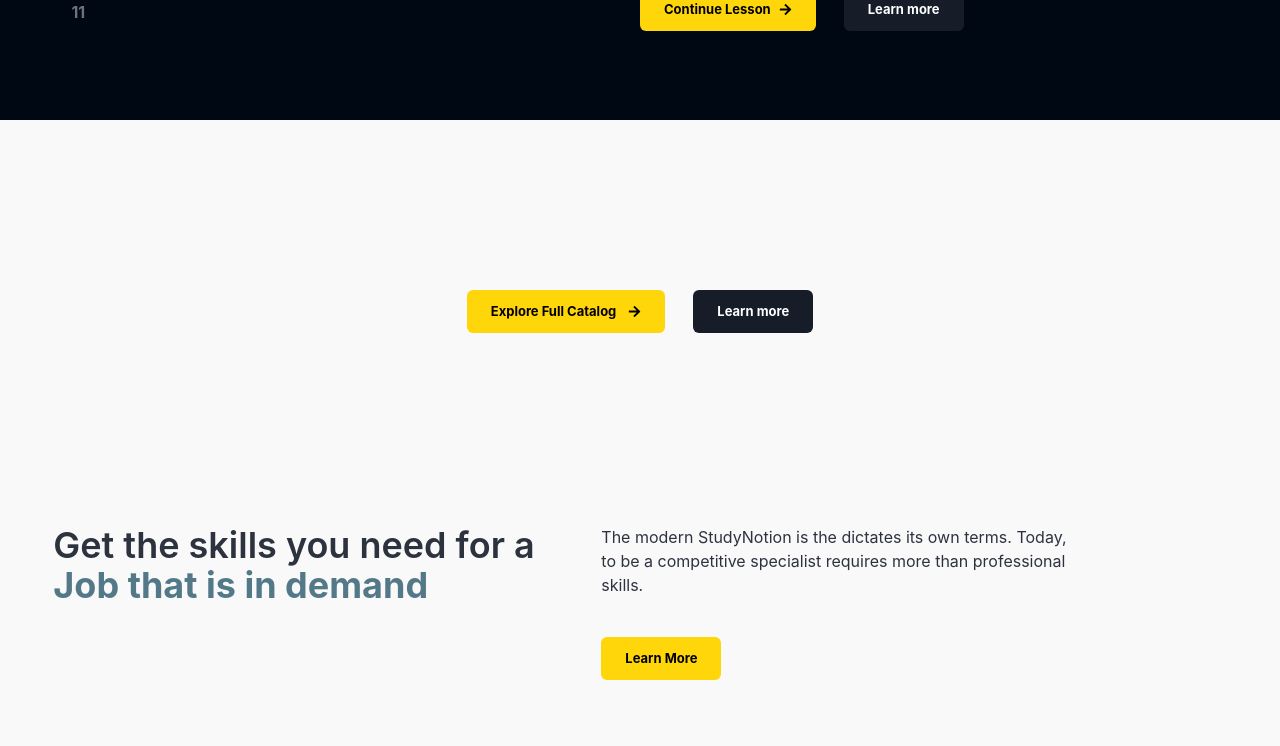
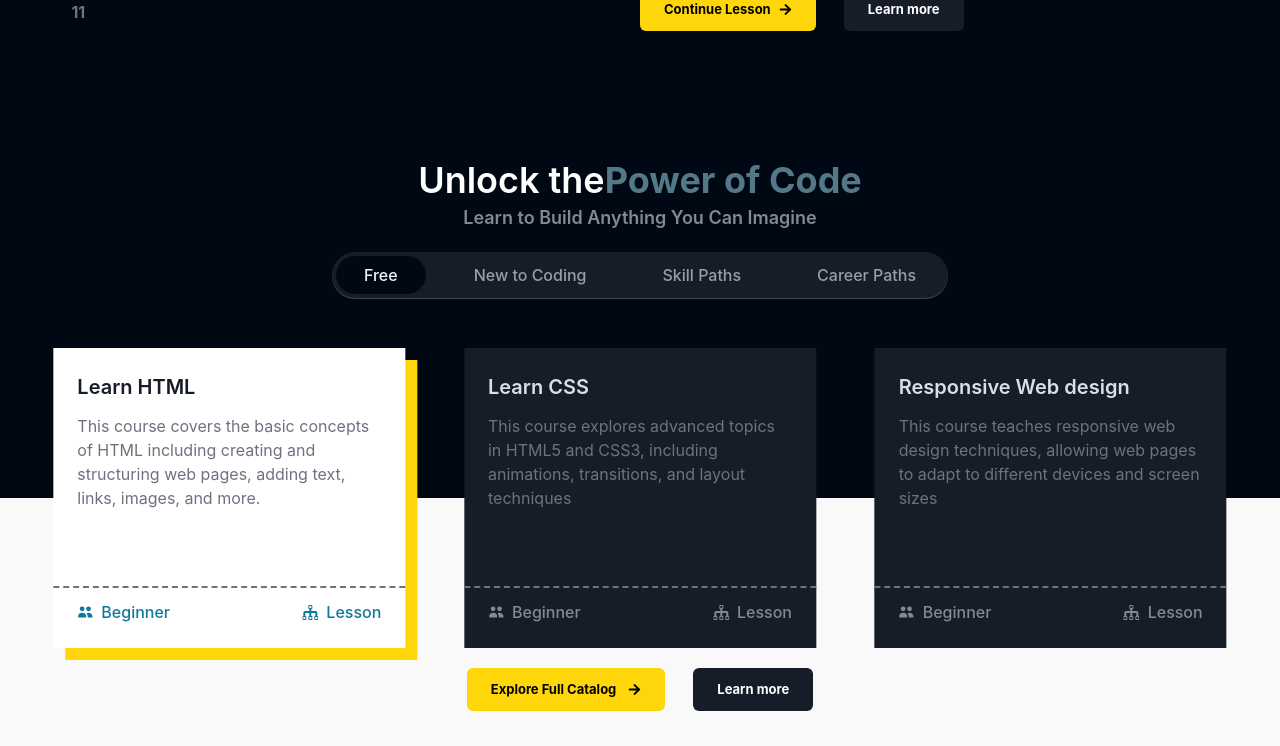
Before and after one commit to ramgpal/GetSkilledOnline_An-Online-Edtech-Platform, a React (Create React App) app: page / in a window 1280 px wide. Shown: the part 1360-2106 px from the top of the page. Built offline with nearby package versions, Linux system fonts and the light colour scheme.

Commit message:
ExploreMore component added

```diff
--- a/src/components/common/Footer.jsx
+++ b/src/components/common/Footer.jsx
@@ -172,7 +172,7 @@
             })}
           </div>
 
-          <div className="text-center">Made with ❤️ CodeHelp © 2023 Studynotion</div>
+          <div className="text-center">Ram G Pal © 2023</div>
         </div>
       </div>
     </div>
--- /dev/null
+++ b/src/components/core/HomePage/CourseCard.jsx
@@ -0,0 +1,50 @@
+import React from "react";
+
+// Importing React Icons
+import { HiUsers } from "react-icons/hi";
+import { ImTree } from "react-icons/im";
+
+const CourseCard = ({ cardData, currentCard, setCurrentCard }) => {
+  return (
+    <div
+      className={`w-[360px] lg:w-[30%] ${
+        currentCard === cardData?.heading
+          ? "bg-white shadow-[12px_12px_0_0] shadow-yellow-50"
+          : "bg-richblack-800"
+      }  text-richblack-25 h-[300px] border-box cursor-pointer`}
+      onClick={() => setCurrentCard(cardData?.heading)}
+    >
+      <div className="border-b-[2px] border-richblack-400 border-dashed h-[80%] p-6 flex flex-col gap-3">
+        <div
+          className={` ${
+            currentCard === cardData?.heading && "text-richblack-800"
+          } font-semibold text-[20px]`}
+        >
+          {cardData?.heading}
+        </div>
+
+        <div className="text-richblack-400">{cardData?.description}</div>
+      </div>
+
+      <div
+        className={`flex justify-between ${
+          currentCard === cardData?.heading ? "text-blue-300" : "text-richblack-300"
+        } px-6 py-3 font-medium`}
+      >
+        {/* Level */}
+        <div className="flex items-center gap-2 text-[16px]">
+          <HiUsers />
+          <p>{cardData?.level}</p>
+        </div>
+
+        {/* Flow Chart */}
+        <div className="flex items-center gap-2 text-[16px]">
+          <ImTree />
+          <p>{cardData?.lessonNumber} Lesson</p>
+        </div>
+      </div>
+    </div>
+  );
+};
+
+export default CourseCard;
--- /dev/null
+++ b/src/components/core/HomePage/ExploreMore.jsx
@@ -0,0 +1,77 @@
+import React, { useState } from "react";
+import HomePageExplore from "../../../data/homepage-explore";
+import HighlightText from "./HighlightText";
+import CourseCard from "./CourseCard";
+
+const tabsName = [
+    "Free",
+    "New to Coding",
+    "Skill Paths",
+    "Career Paths"
+]
+
+const ExploreMore = () => {
+    const [currentTab, setCurrentTab] = useState(tabsName[0]);
+    const [courses, setCourses] = useState(HomePageExplore[0].courses);
+    const [currentCard, setCurrentCard] = useState(
+      HomePageExplore[0].courses[0].heading
+    );
+
+    const setMyCards = (value) => {
+      setCurrentTab(value);
+      const result = HomePageExplore.filter((course) => course.tag === value);
+      setCourses(result[0].courses);
+      setCurrentCard(result[0].courses[0].heading);
+    };
+
+    return (
+      <div>
+        {/* Explore more section */}
+        <div>
+          <div className="text-4xl font-semibold text-center my-10">
+            Unlock the
+            <HighlightText text={"Power of Code"} />
+            <p className="text-center text-richblack-300 text-lg font-semibold mt-1">
+              Learn to Build Anything You Can Imagine
+            </p>
+          </div>
+        </div>
+
+        {/* Tabs Section */}
+        <div className="hidden lg:flex gap-5 -mt-5 mx-auto w-max bg-richblack-800 text-richblack-200 p-1 rounded-full font-medium drop-shadow-[0_1.5px_rgba(255,255,255,0.25)]">
+          {tabsName.map((ele, index) => {
+            return (
+              <div
+                className={` text-[16px] flex flex-row items-center gap-2 ${
+                  currentTab === ele
+                    ? "bg-richblack-900 text-richblack-5 font-medium"
+                    : "text-richblack-200"
+                } px-7 py-[7px] rounded-full transition-all duration-200 cursor-pointer hover:bg-richblack-900 hover:text-richblack-5`}
+                key={index}
+                onClick={() => setMyCards(ele)}
+              >
+                {ele}
+              </div>
+            );
+          })}
+        </div>
+        <div className="hidden lg:block lg:h-[200px]"></div>
+
+        {/* Cards Group */}
+        <div className="lg:absolute gap-10 justify-center lg:gap-0 flex lg:justify-between flex-wrap w-full lg:bottom-[0] lg:left-[50%] lg:translate-x-[-50%] lg:translate-y-[50%] text-black lg:mb-0 mb-7 lg:px-0 px-3">
+          {courses.map((ele, index) => {
+            return (
+              <CourseCard
+                key={index}
+                cardData={ele}
+                currentCard={currentCard}
+                setCurrentCard={setCurrentCard}
+              />
+            );
+          })}
+        </div>
+      </div>
+    );
+  };
+
+  export default ExploreMore;
--- a/src/data/homepage-explore.js
+++ b/src/data/homepage-explore.js
@@ -1,4 +1,4 @@
-export const HomePageExplore = [
+const HomePageExplore = [
     {
         tag: 'Free',
         courses : [
@@ -115,3 +115,5 @@
         ]
     },
 ]
+
+export default HomePageExplore;
--- a/src/pages/Home.jsx
+++ b/src/pages/Home.jsx
@@ -10,6 +10,7 @@
 import TimelineSection from "../components/core/HomePage/TimelineSection";
 import InstructorSection from "../components/core/HomePage/InstructorSection";
 import Footer from "../components/common/Footer";
+import ExploreMore from "../components/core/HomePage/ExploreMore";
 
 const Home = () => {
   return (
@@ -127,6 +128,8 @@
             />
         </div>
 
+        <ExploreMore/>
+
       </div>
 
 
```
